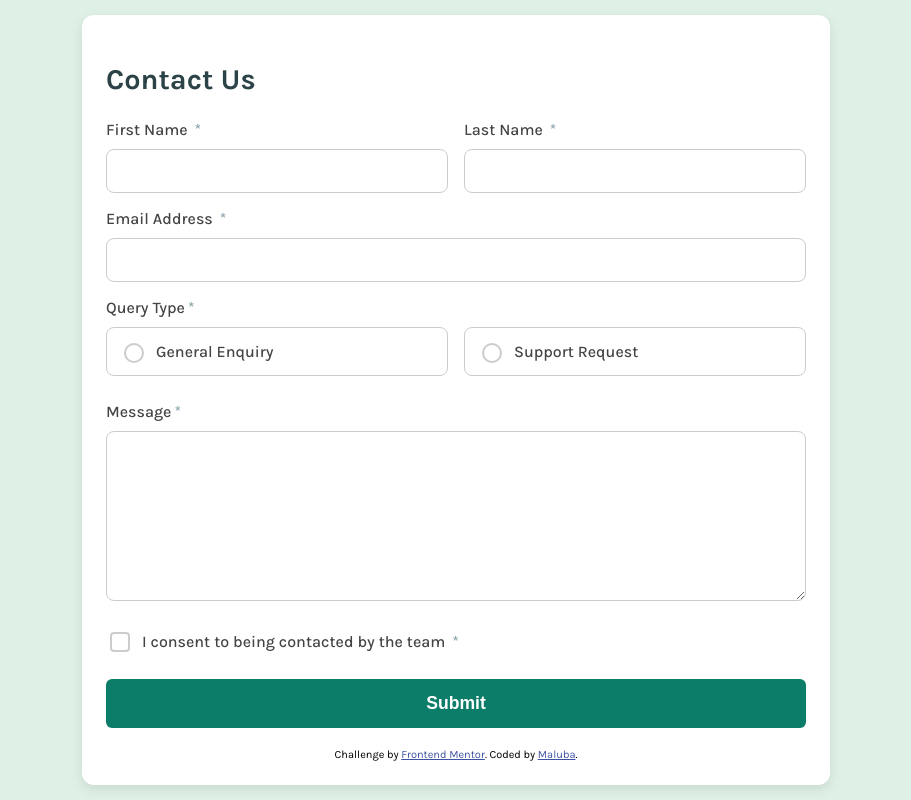
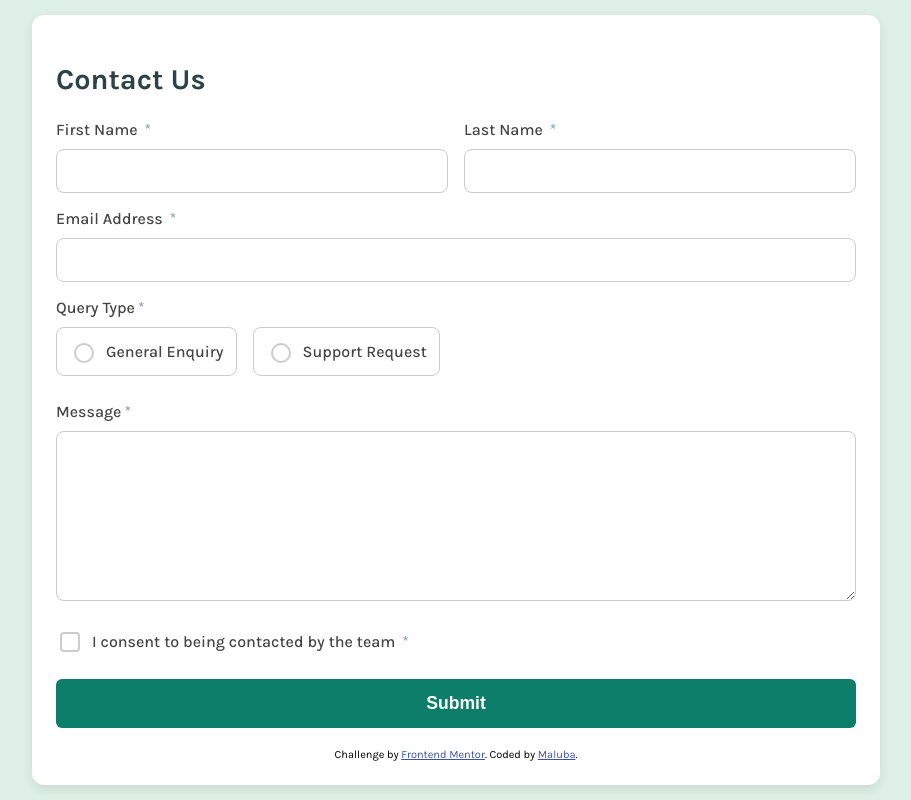
Before and after one commit to cma1uba/Contact-Form, a plain HTML site: page index.html in a window 1280 px wide. Shown: the whole page, without its empty margins (184-1095 px from the left). Drawn offline with Linux system fonts and the light colour scheme.

Commit message:
Update style.css

```diff
--- a/styles/style.css
+++ b/styles/style.css
@@ -181,19 +181,15 @@ input[type="checkbox"]:checked::after {
 }
 @media (min-width: 400px){
     .contact-form-container{
-        max-width: 700px;
+        max-width: 800px;
     }
     .form-main{
         display: flex;
         flex-direction: row;
         gap: 16px;
     }
-    .form-group{
-        width: 100%;
-        flex-basis: 1;
-}
-    .radio-label{
-        width: 100%;
+    .form-group, radio-label{
+        width:100%;
         flex-basis: 1;
     }
     }
```
